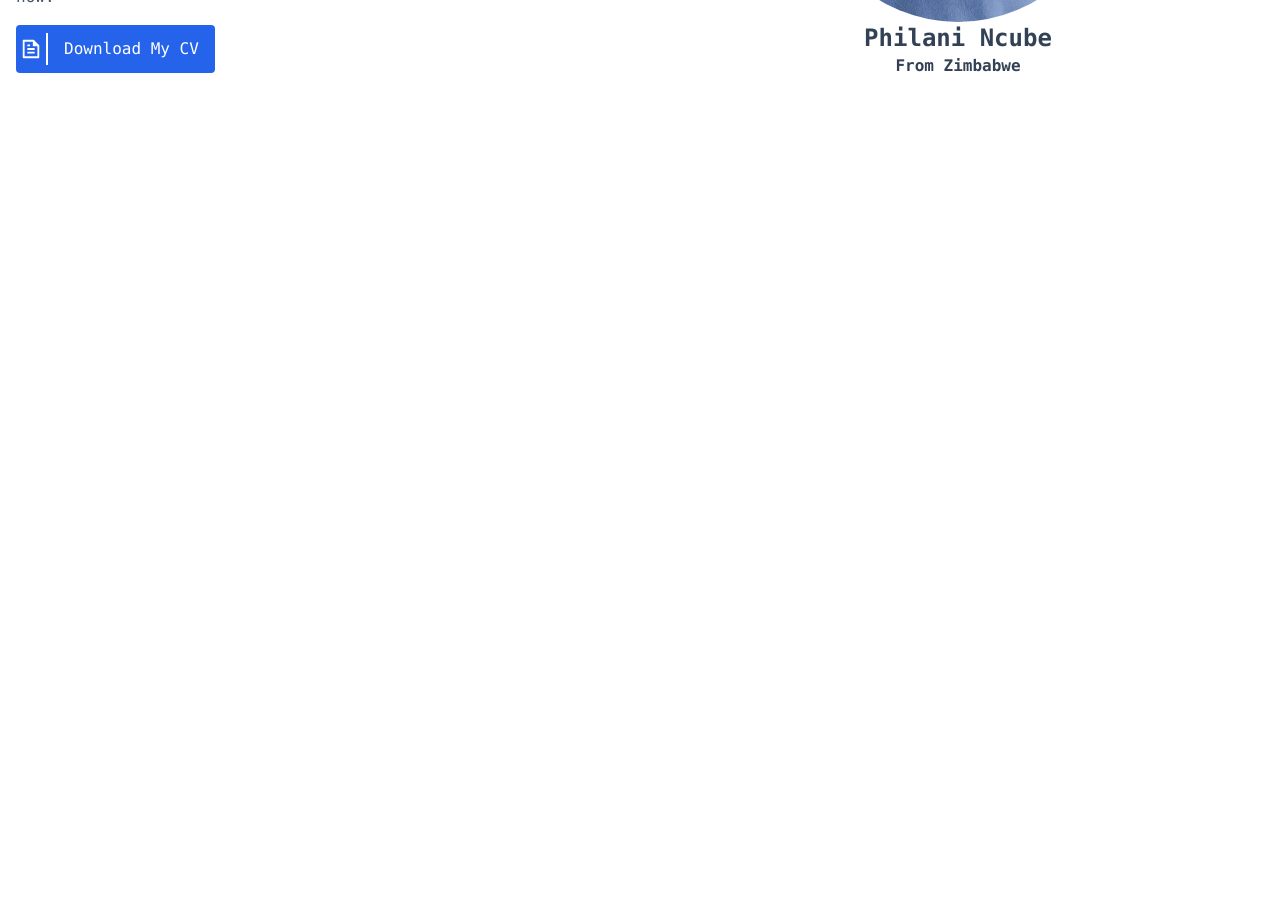
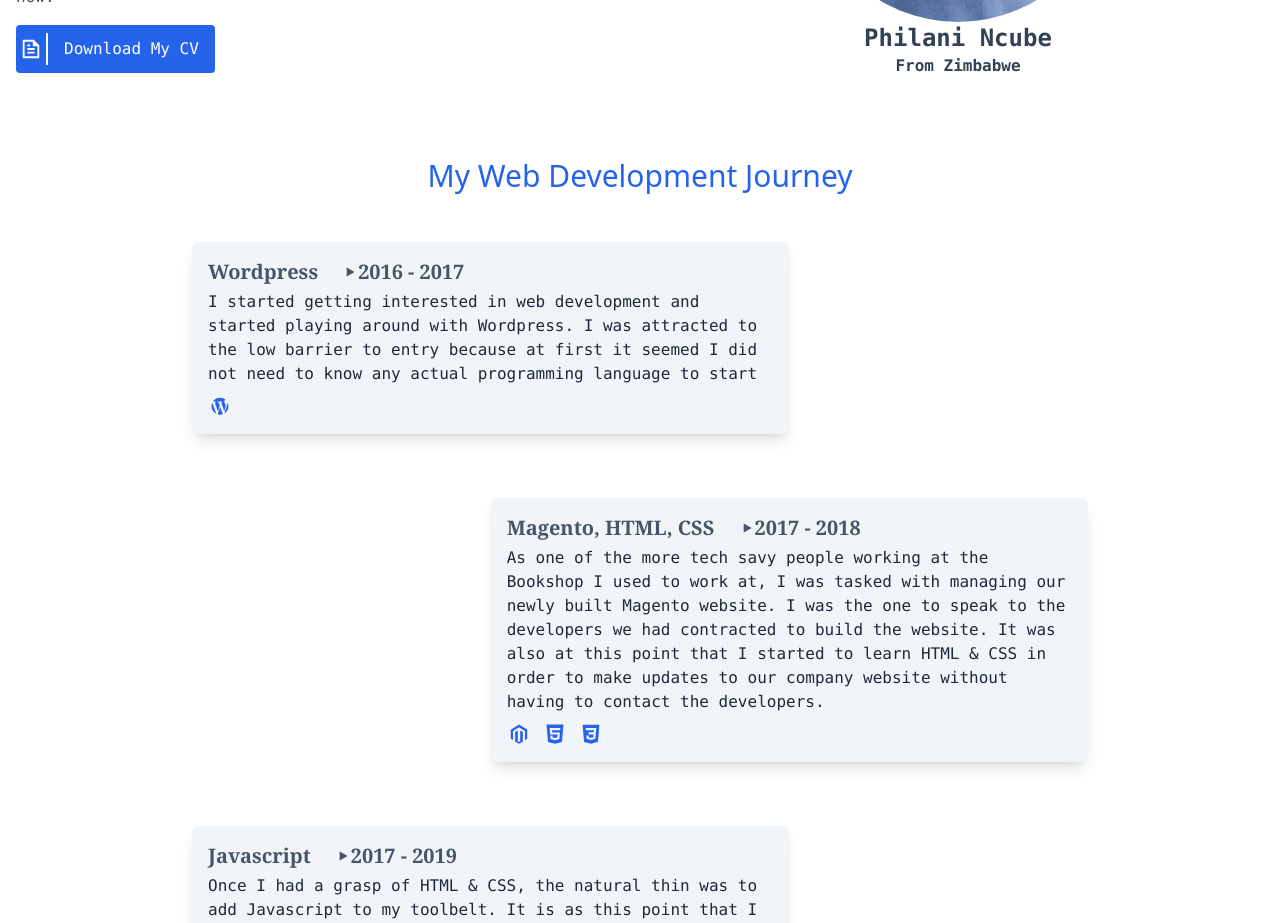
Before and after one commit to PhilaniNcube/portfolio, a Next.js app: page / in a window 1280 px wide. Shown: the part 940-1863 px from the top of the page. Before the commit the page ends 1066 px from the top, so only its background shows below. Built offline with nearby package versions, Linux system fonts and the light colour scheme.

Commit message:
timeline

```diff
--- /dev/null
+++ b/components/Timeline.tsx
@@ -0,0 +1,100 @@
+import {
+  DiWordpress,
+  DiMagento,
+  DiHtml5,
+  DiJsBadge,
+  DiCss3,
+  DiReact,
+} from "react-icons/di";
+import { TbApi } from "react-icons/tb";
+import { SiTypescript, SiPostgresql } from "react-icons/si";
+import { RiPlayMiniFill } from "react-icons/ri";
+
+const Timeline = () => {
+  const myTimeline = [
+    {
+      id: 1,
+      date: "2016 - 2017",
+      technology: "Wordpress",
+      details:
+        "I started getting interested in web development and started playing around with Wordpress. I was attracted to the low barrier to entry because at first it seemed I did not need to know any actual programming language to start",
+      icon: [<DiWordpress className="h-6 w-6 text-blue-600" />],
+    },
+    {
+      id: 2,
+      date: "2017 - 2018",
+      technology: "Magento, HTML, CSS",
+      details:
+        "As one of the more tech savy people working at the Bookshop I used to work at, I was tasked with managing our newly built Magento website. I was the one to speak to the developers we had contracted to build the website. It was also at this point that I started to learn HTML & CSS in order to make updates to our company website without having to contact the developers.",
+      icon: [
+        <DiMagento className="h-6 w-6 text-blue-600" />,
+        <DiHtml5 className="h-6 w-6 text-blue-600" />,
+        <DiCss3 className="h-6 w-6 text-blue-600" />,
+      ],
+    },
+    {
+      id: 3,
+      date: "2017 - 2019",
+      technology: "Javascript",
+      details:
+        "Once I had a grasp of HTML & CSS, the natural thin was to add Javascript to my toolbelt. It is as this point that I started to realise that web development was the career I wanted to pursue going forward. During this time I was also still managing our company Magento website and taking up more and more responsibility on updating the site ysing the Magento block editor. I also built out 2 Wordpress websites for other business units in our group of companies.",
+      icon: [
+        <DiMagento className="h-6 w-6 text-blue-600" />,
+        <DiJsBadge className="h-6 w-6 text-blue-600" />,
+      ],
+    },
+    {
+      id: 4,
+      date: "2020 - 2022",
+      technology: "React, REST APIs",
+      details:
+        "At this point I started freelancing and the Covid19 hit which and the Bookstore I used to work for since 2014 closed down. There I went full-time as a freelancer. The first project I took was create a React based ecommerce store that served the same customers as the University Bookstore I used to work for. In working as a freelancer I started working with different REST APIs like SendGrid, Mailchimp & MongoDB",
+      icon: [
+        <DiReact className="h-6 w-6 text-blue-600" />,
+        <TbApi className="h-6 w-6 text-blue-600" />,
+      ],
+    },
+    {
+      id: 5,
+      date: "2021 - 2022",
+      technology: "NextJS, Typescript",
+      details:
+        "At the begining of 2021 I decided to rewrite my ecommerce website with NextJS so that I could take advantage of better SEO and I moved from MongoDB to Supabase as the database. Since then Supabase/Postgres has been my pick for the backend & database technology for the freelance projects I have been taking on. I have also decided to use Typescript as the default language I use in my projects.",
+      icon: [
+        <SiTypescript className="h-6 w-6 text-blue-600" />,
+        <SiPostgresql className="h-6 w-6 text-blue-600" />,
+      ],
+    },
+  ];
+
+  return (
+    <section className="py-8">
+      <div className="max-w-7xl mx-auto px-4">
+        <h2 className="text-2xl md:text-3xl text-blue-600 font-medium text-center">
+          My Web Development Journey
+        </h2>
+        <div className="mt-4 gap-3 max-w-4xl mx-auto">
+          {myTimeline.map((item) => (
+            <div
+              key={item.id}
+              className="odd:clear-right odd:float-left even:float-right even:clear-left w-full md:w-2/3 my-8 bg-slate-100 rounded-lg shadow-lg p-4"
+            >
+              <h3 className="text-xl font-serif flex items-center space-x-4 text-slate-600 font-bold">
+                <span className="pr-2">{item.technology}</span> <RiPlayMiniFill className="h-4 w-4" /> {item.date}
+              </h3>
+              <p className="font-mono mt-1 text-slate-800 text-base">
+                {item.details}
+              </p>
+              <div className="flex space-x-3 mt-2">
+                {item.icon.map((icon, i) => (
+                  <div key={i}>{icon}</div>
+                ))}
+              </div>
+            </div>
+          ))}
+        </div>
+      </div>
+    </section>
+  );
+};
+export default Timeline;
--- a/pages/index.tsx
+++ b/pages/index.tsx
@@ -8,6 +8,7 @@ import { Fragment } from 'react'
 import Hero from "../components/Personal";
 import Main from '../components/Main';
 import Personal from '../components/Personal';
+import Timeline from '../components/Timeline';
 
 
 
@@ -23,6 +24,7 @@ const Home: NextPage = () => {
       </Head>
       <Main />
       <Personal />
+      <Timeline />
     </Fragment>
   );
 }
```
